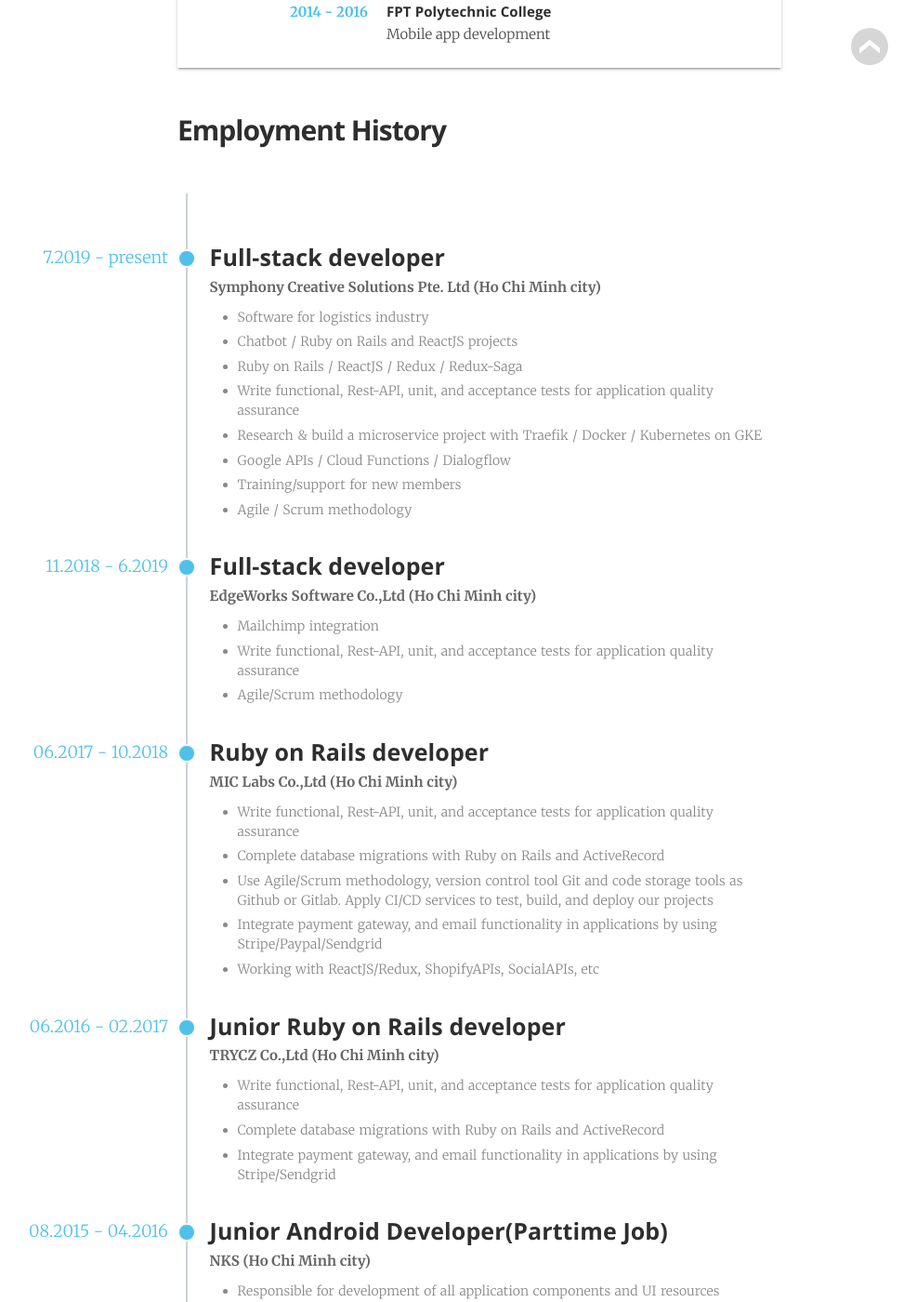
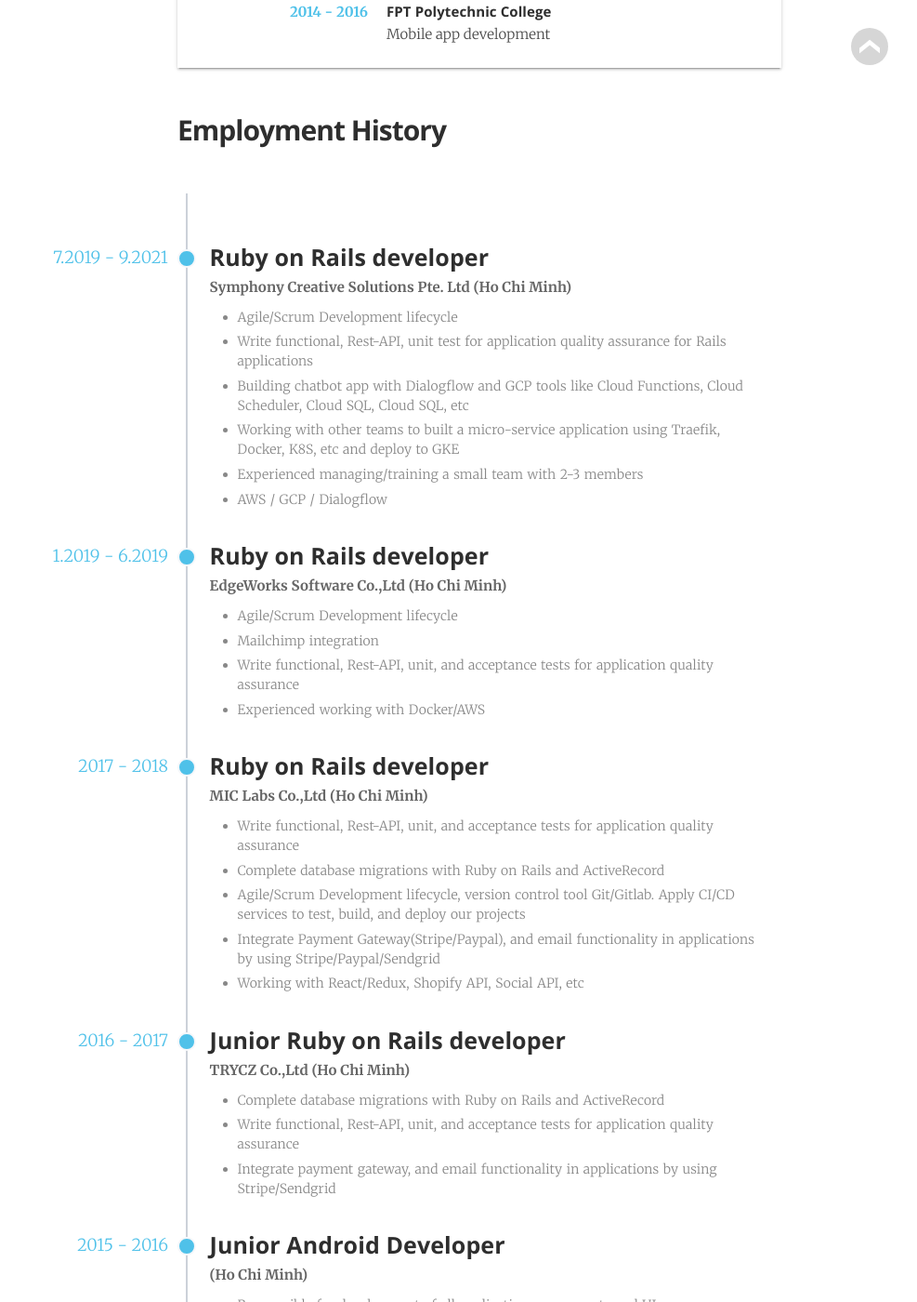
Before and after one commit to tanngoc93/tanngoc93.github.io, a Jekyll site: the page built from _pages/cv.html, in a window 1280 px wide and 1400 px high, scrolled down 1164 px. Shown: the whole window at 93% size, without its empty margins (124-1111 px from the left). Built offline with Jekyll 4.4.1, drawn with Linux system fonts in a browser that asks for light colours; some web fonts are replaced; some of the changed text lies outside the part shown.

Commit message:
Update _data/cv.yml

```diff
--- a/_data/cv.yml
+++ b/_data/cv.yml
@@ -15,69 +15,76 @@
         description:      "Mobile app development"
 
   employment:
-      - time:             "7.2019 - present"
-        location:         "Ho Chi Minh city"
+      - time:             "7.2019 - 9.2021"
+        location:         "Ho Chi Minh"
         company:          "Symphony Creative Solutions Pte. Ltd"
-        position:         "Full-stack developer"
+        position:         "Ruby on Rails developer"
         responsibilities:
-          - "Software for logistics industry"
-          - "Chatbot / Ruby on Rails and ReactJS projects"
-          - "Ruby on Rails / ReactJS / Redux / Redux-Saga"
-          - "Write functional, Rest-API, unit, and acceptance tests for application quality assurance"
-          - "Research & build a microservice project with Traefik / Docker / Kubernetes on GKE"
-          - "Google APIs / Cloud Functions / Dialogflow"
-          - "Training/support for new members"
-          - "Agile / Scrum methodology"
+          - "Agile/Scrum Development lifecycle"
+          - "Write functional, Rest-API, unit test for application quality assurance for Rails applications"
+          - "Building chatbot app with Dialogflow and GCP tools like Cloud Functions, Cloud Scheduler, Cloud SQL, Cloud SQL, etc"
+          - "Working with other teams to built a micro-service application using Traefik, Docker, K8S, etc and deploy to GKE"
+          - "Experienced managing/training a small team with 2-3 members"
+          - "AWS / GCP / Dialogflow"
 
-      - time:             "11.2018 - 6.2019"
-        location:         "Ho Chi Minh city"
+      - time:             "1.2019 - 6.2019"
+        location:         "Ho Chi Minh"
         company:          "EdgeWorks Software Co.,Ltd"
-        position:         "Full-stack developer"
+        position:         "Ruby on Rails developer"
         responsibilities:
+          - "Agile/Scrum Development lifecycle"
           - "Mailchimp integration"
           - "Write functional, Rest-API, unit, and acceptance tests for application quality assurance"
-          - "Agile/Scrum methodology"
+          - "Experienced working with Docker/AWS"
 
-      - time:             "06.2017 - 10.2018"
-        location:         "Ho Chi Minh city"
+      - time:             "2017 - 2018"
+        location:         "Ho Chi Minh"
         company:          "MIC Labs Co.,Ltd"
         position:         "Ruby on Rails developer"
         responsibilities:
           - "Write functional, Rest-API, unit, and acceptance tests for application quality assurance"
           - "Complete database migrations with Ruby on Rails and ActiveRecord"
-          - "Use Agile/Scrum methodology, version control tool Git and code storage tools as Github or Gitlab. Apply CI/CD services to test, build, and deploy our projects"
-          - "Integrate payment gateway, and email functionality in applications by using Stripe/Paypal/Sendgrid"
-          - "Working with ReactJS/Redux, ShopifyAPIs, SocialAPIs, etc"
+          - "Agile/Scrum Development lifecycle, version control tool Git/Gitlab. Apply CI/CD services to test, build, and deploy our projects"
+          - "Integrate Payment Gateway(Stripe/Paypal), and email functionality in applications by using Stripe/Paypal/Sendgrid"
+          - "Working with React/Redux, Shopify API, Social API, etc"
 
-      - time:             "06.2016 - 02.2017"
-        location:         "Ho Chi Minh city"
+      - time:             "2016 - 2017"
+        location:         "Ho Chi Minh"
         company:          "TRYCZ Co.,Ltd"
         position:         "Junior Ruby on Rails developer"
         responsibilities:
+          - "Complete database migrations with Ruby on Rails and ActiveRecord"
           - "Write functional, Rest-API, unit, and acceptance tests for application quality assurance"
-          - "Complete database migrations with Ruby on Rails and ActiveRecord"
           - "Integrate payment gateway, and email functionality in applications by using Stripe/Sendgrid"
 
-      - time:             "08.2015 - 04.2016"
-        location:         "Ho Chi Minh city"
-        company:          "NKS"
-        position:         "Junior Android Developer(Parttime Job)"
+      - time:             "2015 - 2016"
+        location:         "Ho Chi Minh"
+        company:          ""
+        position:         "Junior Android Developer"
         responsibilities:
           - "Responsible for development of all application components and UI resources"
-          - "Integrated Google play services and Google Maps API / Parse platform"
+          - "Integrated Google Play Services and Google Maps API / Parse platform"
 
   projects:
       - time:             "From March 2019"
         team:             "Solo"
-        title:            "Individual Project: www.TheDogPaws.com"
+        title:            "Individual Project: www.TooCoolCats.com"
         technologies:     "CircleCI, Ruby on Rails, Redis, Sidekiq, Wordpress-REST-API, ReactJS / NextJS, Phusion-Passenger, Docker / Docker Swarm, Traefik"
         responsibilities:
           - "Database design"
-          - "Front-End Handling"
+          - "Front-end handling"
           - "Write functional, unit, and acceptance tests"
-          - "Handle Scheduled Jobs with Redis / Sidekiq"
+          - "Handle Scheduled Jobs with Ruby / Redis / Sidekiq"
+          - "Backend source: https://github.com/tanngoc93/CouponFrontend"
+          - "Frontend source: https://github.com/tanngoc93/CouponBackend"
+          - "Swarm source: https://github.com/tanngoc93/CouponSwarm"
+          - "Deploy applications entirely on Docker Swarm."
+          - "Blog service: https://toocoolcats.com"
+          - "Coupon frontend service: https://toocoolcats.com/coupons"
+          - "Coupon backend service: https://couponapi.toocoolcats.com/admin"
+          - "Traefik service: https://traefik.toocoolcats.com/"
 
-      - time:             "5 months in 2018"
+      - time:             "6 months in 2018"
         team:             "Solo"
         title:            "Web Project: otomoTravel"
         technologies:     "Ruby on Rails, JavaScript, ReactJS, HTML5, CSS"
```
